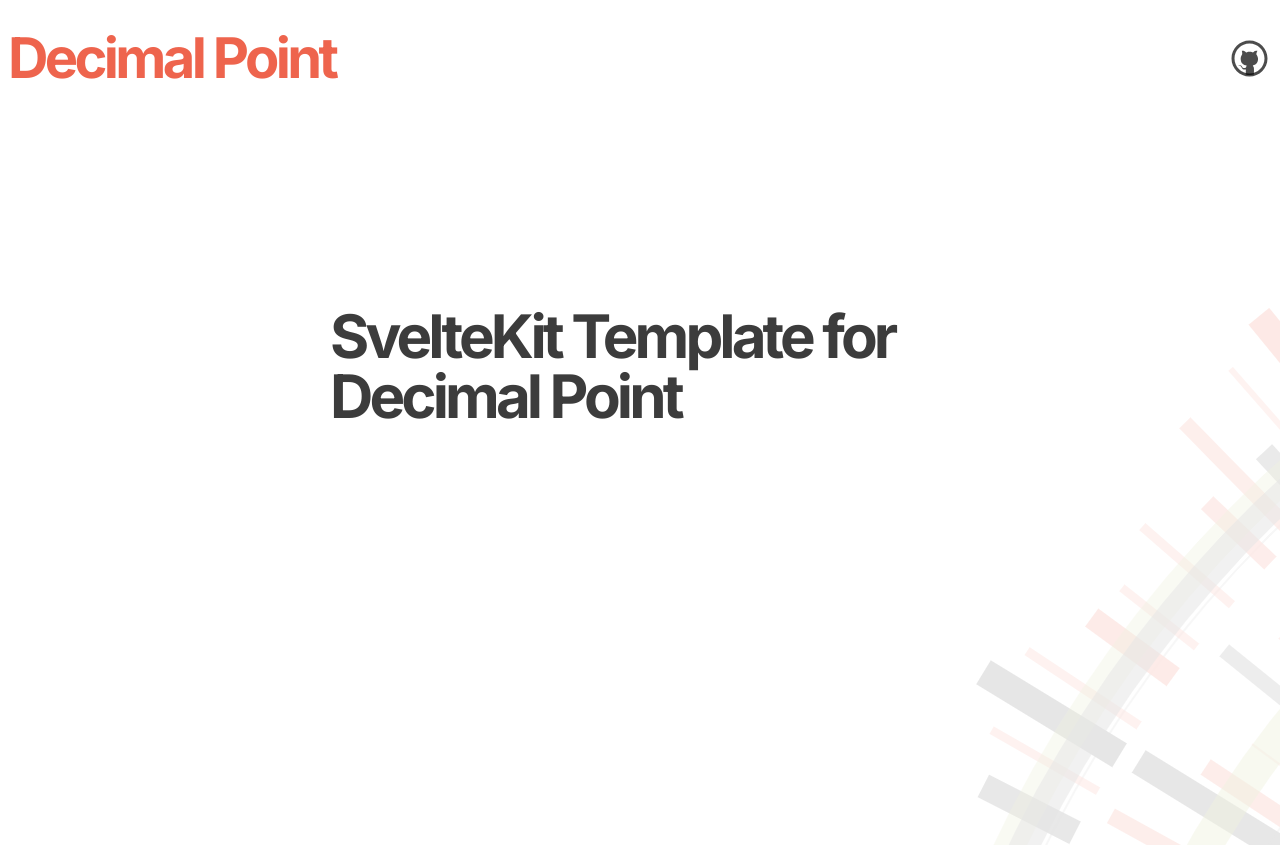
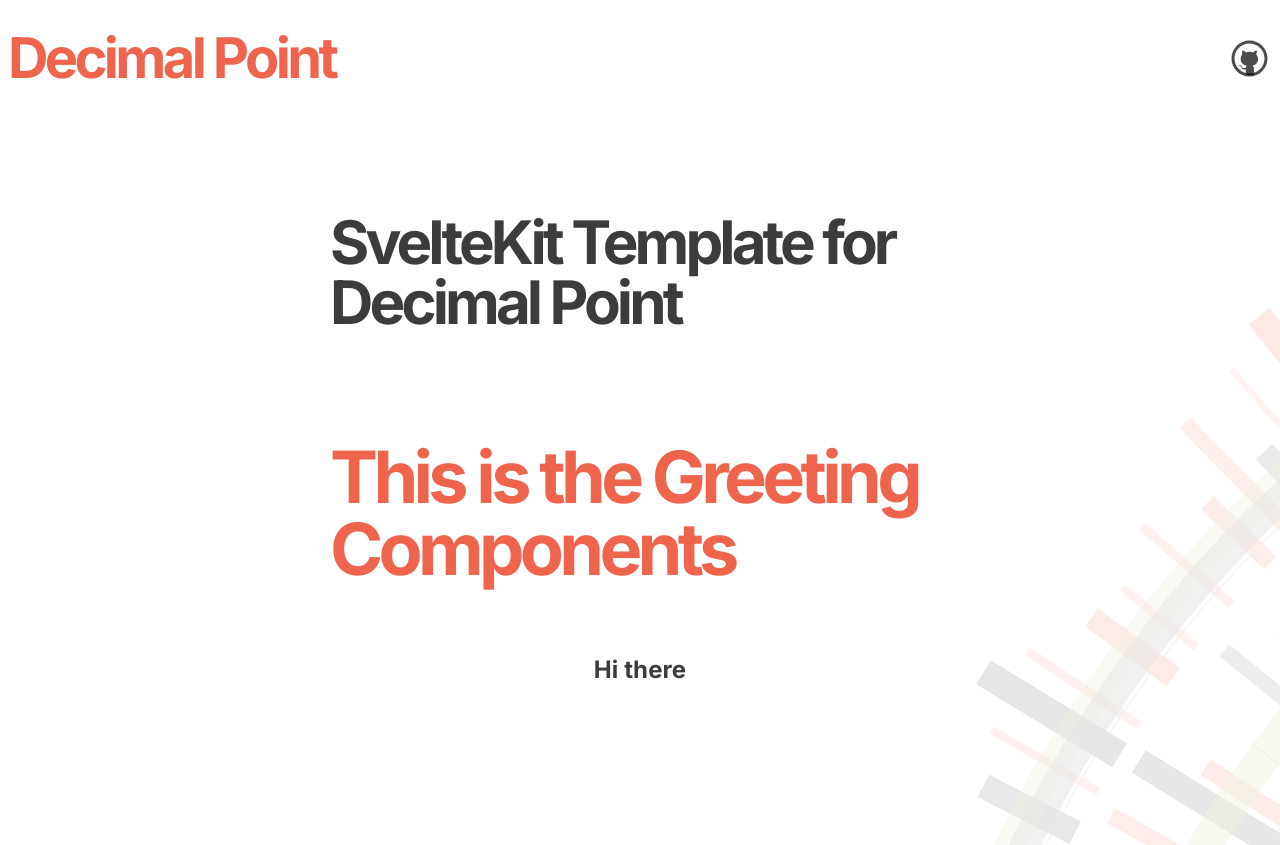
Before and after one commit to jeffmacinnes/sveltekit-template, a SvelteKit app: page / in a window 1280 px wide. Shown: the top 845 px of the page. Built offline with nearby package versions, Linux system fonts and the light colour scheme.

Commit message:
added dirs for components and assets

```diff
--- /dev/null
+++ b/src/lib/components/Greeting.svelte
@@ -0,0 +1,13 @@
+<script>
+	export let msg = 'Hi there';
+</script>
+
+<h1>This is the Greeting Components</h1>
+<h2>{msg}</h2>
+
+<style>
+	h1 {
+		font-size: 72px;
+		color: var(--color-c1);
+	}
+</style>
--- a/src/routes/+page.svelte
+++ b/src/routes/+page.svelte
@@ -1,5 +1,6 @@
 <script>
-	import logo from '$lib/images/DecimalPointLogo.png';
+	import logo from '$assets/DecimalPointLogo.png';
+	import Greeting from '$components/Greeting.svelte';
 </script>
 
 <svelte:head>
@@ -8,10 +9,12 @@
 </svelte:head>
 
 <section>
+	<h1>SvelteKit Template for Decimal Point</h1>
+	<Greeting />
+
 	<div class="bg-image">
 		<img src={logo} alt="" />
 	</div>
-	<h1>SvelteKit Template for Decimal Point</h1>
 </section>
 
 <style>
--- a/src/routes/Header.svelte
+++ b/src/routes/Header.svelte
@@ -1,5 +1,5 @@
 <script>
-	import github from '$lib/images/github.svg';
+	import github from '$assets/github.svg';
 </script>
 
 <header>
```
Also changed, not shown: src/lib/assets/DecimalPointLogo.png (renamed from src/lib/images/DecimalPointLogo.png), src/lib/assets/github.svg (renamed from src/lib/images/github.svg).
